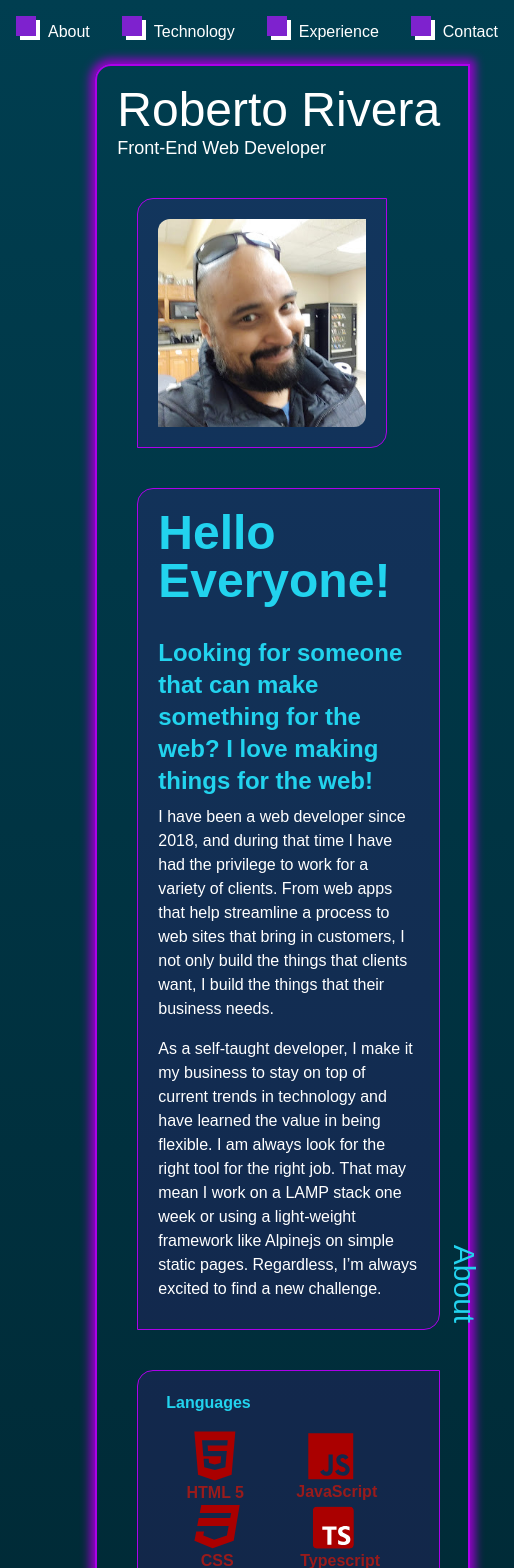
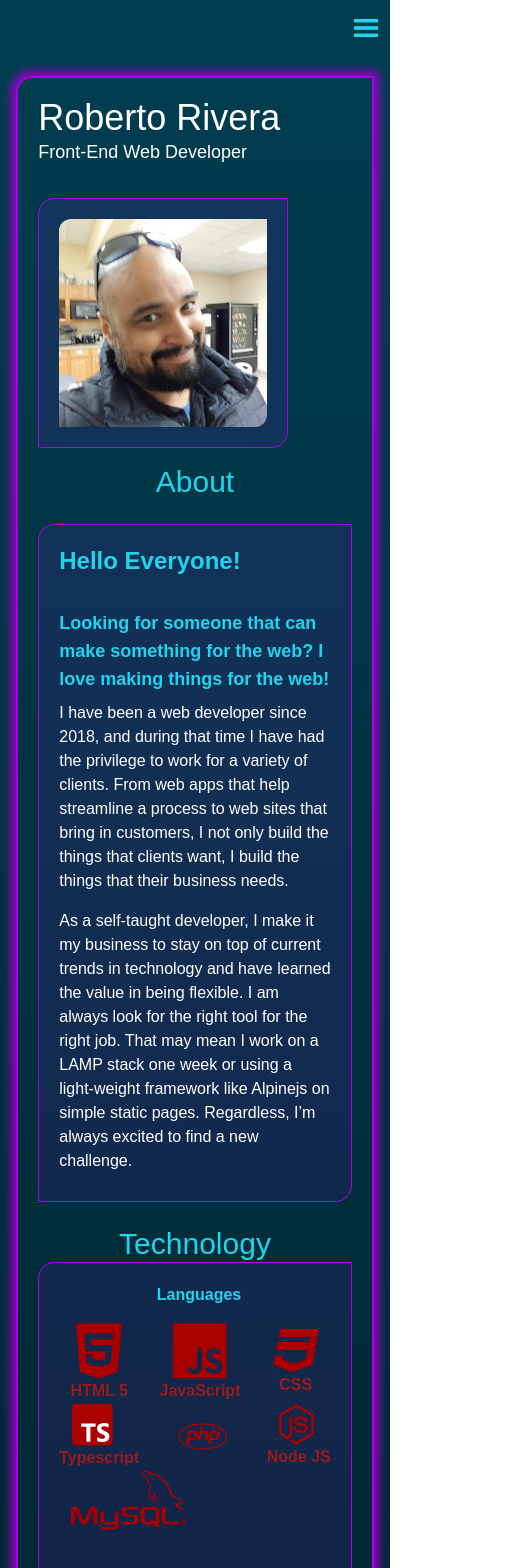
Before and after one commit to digitalvillainy/riveraport, a Next.js app: page / in a window 390 px wide. Shown: the top 1568 px of the page, 514 px wide, since content can reach past the window. Built offline with nearby package versions, Linux system fonts and the light colour scheme.

Commit message:
finished responsiveness

```diff
--- a/app/layout.tsx
+++ b/app/layout.tsx
@@ -21,10 +21,10 @@ export default function RootLayout({
 }) {
   return (
     <html lang="en" className='w-fit'>
-      <body className='p-4 w-fit'>
+      <body className='w-fit'>
         <NavMenu />
-        <div className='flex flex-row w-11/12 mx-auto h-fit'>
-          <div className="flex flex-col justify-end mb-16">
+        <div className='flex flex-col lg:flex-row lg:w-11/12 lg:mx-auto w-11/12 mx-auto h-fit'>
+          <div className="lg:flex flex-col justify-end mb-16 mr-4 hidden">
             <Link href={'https://www.redbannermedia.com'} target='_blank'>
               <Image className='mb-3' src={RbmLogo} alt='Logo for Red Banner Media' width={43} height={43} />
             </Link>
@@ -37,9 +37,9 @@ export default function RootLayout({
           </div>
 
           <div className='w-full grow'>
-            <main className='border-2 border-[#AD00EA] rounded-tl-2xl rounded-br-2xl my-5 ml-5 mr-2 p-5 grow'>
+            <main className='border-2 border-[#AD00EA] rounded-tl-2xl rounded-br-2xl my-5 p-5 grow w-full'>
               <div className='mb-4'>
-                <h1 className='text-5xl'>Roberto Rivera</h1>
+                <h1 className='text-4xl'>Roberto Rivera</h1>
                 <span className='text-lg'>Front-End Web Developer</span>
               </div>
               <div className='w-full lg:w-8/12 lg:mx-auto flex flex-col'>
--- a/app/page.tsx
+++ b/app/page.tsx
@@ -25,19 +25,19 @@ import MysqlIcon from '@/public/MysqlIcon.svg';
 import StoryBookIcon from '@/public/StorybookIcon.svg';
 import FigmaIcon from '@/public/FigmaIcon.svg';
 
-// TODO: Continue working on responsiveness
 export default function Home() {
   return (
-    <section className="flex flex-col">
-      <div className="flex flex-col lg:flex-row relative" id="about">
-        <BoxContainer width="w-fit" height="h-fit">
+    <section className="flex flex-col justify-items-center">
+      <div className="flex flex-col lg:flex-row relative w-full" id="about">
+        <BoxContainer width="w-fit my-4" height="h-fit">
           <Image src={ProfilePic} alt="Roberto Rivera" className="rounded-tl-xl rounded-br-xl h-auto w-52" />
         </BoxContainer>
-        <BoxContainer width="w-11/12" height="h-fit">
-          <h1 className="text-5xl text-cyan-400 mb-8 font-extrabold">
+        <h4 className="lg:hidden text-3xl text-cyan-400 text-center">About</h4>
+        <BoxContainer width="w-full mt-6 mt-0 lg:w-11/12 lg:mx-auto" height="h-fit">
+          <h1 className="text-2xl text-cyan-400 mb-8 font-extrabold">
             Hello Everyone!
           </h1>
-          <span className="text-2xl font-bold text-cyan-400">
+          <span className="text-lg font-bold text-cyan-400">
             Looking for someone that can make something for the web? I love making things for the web!
           </span>
           <p className="mt-2 mb-4">
@@ -51,40 +51,41 @@ export default function Home() {
             framework like Alpinejs on simple static pages. Regardless, I’m always excited to find a new challenge.
           </p>
         </BoxContainer>
-        <h4 className="text-3xl text-cyan-400 rotate-90 absolute bottom-12 -right-14">About</h4>
+        <h4 className="hidden lg:block text-3xl text-cyan-400 rotate-90 absolute bottom-12 -right-14">About</h4>
       </div>
 
-      <div className="flex flex-row justify-start items-start relative" id="technology">
-        <h4 className="text-3xl text-cyan-400 -rotate-90 absolute bottom-20 -left-20">Technology</h4>
+      <div className="flex flex-col justify-start items-start mt-6 lg:mt-0 lg:flex-row lg:relative w-full" id="technology">
+        <h4 className="text-3xl text-cyan-400 -rotate-90 absolute bottom-20 -left-20 hidden lg:block">Technology</h4>
+        <h4 className="text-3xl text-cyan-400 text-center w-full lg:hidden">Technology</h4>
         <BoxContainer width="w-full" height="h-min">
           <div className="flex flex-col">
-            <span className="ml-2 font-extrabold text-cyan-400">Languages</span>
-            <div className="flex flex-row flex-wrap place-items-center my-4">
-              <div className="flex flex-col text-center mx-6">
-                <Image className="mx-3" src={Html5icon} alt="Html Icon" />
+            <span className="ml-2 font-extrabold text-center text-cyan-400">Languages</span>
+            <div className="flex flex-row flex-wrap justify-between place-items-center my-4">
+              <div className="flex flex-col text-center lg:mx-6">
+                <Image className="mx-3 w-14 h-14" src={Html5icon} alt="Html Icon" />
                 <span className="text-red-800 font-extrabold">HTML 5</span>
               </div>
-              <div className="flex flex-col text-center mx-6">
-                <Image className="mx-3" src={JSicon} alt="JavaScript Icon" />
+              <div className="flex flex-col text-center lg:mx-6">
+                <Image className="mx-3 w-14 h-14" src={JSicon} alt="JavaScript Icon" />
                 <span className="text-red-800 font-extrabold">JavaScript</span>
               </div>
-              <div className="flex flex-col text-center mx-6">
+              <div className="flex flex-col text-center lg:mx-6">
                 <Image className="mx-3" src={CssIcon} alt="CSS3 Icon" />
                 <span className="text-red-800 font-extrabold">CSS</span>
               </div>
-              <div className="flex flex-col text-center mx-6">
+              <div className="flex flex-col text-center lg:mx-6">
                 <Image className="mx-3" src={TsIcon} alt="Typescript Icon" />
                 <span className="text-red-800 font-extrabold">Typescript</span>
               </div>
-              <div className="flex flex-col text-center mx-6">
+              <div className="flex flex-col text-center lg:mx-6">
                 <Image className="mx-3" src={PhpIcon} alt="PHP Icon" />
               </div>
-              <div className="flex flex-col text-center mx-6">
+              <div className="flex flex-col text-center lg:mx-6">
                 <Image className="mx-3" src={NodeIcon} alt="Node Icon" />
                 <span className="text-red-800 font-extrabold">Node JS</span>
               </div>
 
-              <div className="flex flex-col text-center mx-6">
+              <div className="flex flex-col text-center lg:mx-6">
                 <Image className="mx-3" src={MysqlIcon} alt="MySql Icon" />
               </div>
             </div>
@@ -92,7 +93,7 @@ export default function Home() {
 
           <div className="flex flex-col justify-center my-8">
             <span className="ml-2 font-extrabold text-cyan-400">Libraries & Frameworks</span>
-            <div className="flex flex-row flex-wrap items-end my-4">
+            <div className="flex flex-row justify-between flex-wrap items-end my-4">
               <div className="flex flex-col text-center">
                 <Image className="mx-3" src={ReactIcon} alt="React Icon" />
                 <span className="text-red-800 font-extrabold">React</span>
@@ -130,8 +131,8 @@ export default function Home() {
           </div>
 
           <div className="flex flex-col justify-center my-8">
-            <span className="ml-2 font-extrabold text-cyan-400">Software & Tools</span>
-            <div className="flex flex-row flex-wrap items-end my-4">
+            <span className="ml-2 text-center font-extrabold text-cyan-400">Software & Tools</span>
+            <div className="flex flex-row justify-center flex-wrap items-end my-4">
               <div className="flex flex-col text-center mx-6">
                 <Image className="mx-3 w-16 h-16" src={GitHubIcon} alt="GitHub Icon" />
                 <span className="text-red-800 font-extrabold">GitHub</span>
@@ -166,9 +167,10 @@ export default function Home() {
         </BoxContainer>
       </div>
 
-      <div className="flex flex-col w-full" id="experience">
-        <div className="flex flex-row relative">
-          <BoxContainer width="w-6/12" height="grow">
+      <div className="flex flex-col w-full mt-8" id="experience">
+        <div className="flex flex-col lg:flex-row w-full lg:relative">
+          <h4 className="text-3xl text-cyan-400 text-center lg:hidden">Experience</h4>
+          <BoxContainer width="w-full mt-4 lg:w-6/12" height="grow">
             <span className="font-extrabold text-cyan-400">
               Productive Edge, Chicago Illinois (Remote) — Front-End Web Developer III
             </span>
@@ -183,7 +185,7 @@ export default function Home() {
               Answered questions from junior developers and collaborated on solutions. Reviewed, tested and debugged code from other developers.
             </p>
           </BoxContainer>
-          <BoxContainer width="w-6/12" height="h-min">
+          <BoxContainer width="w-full lg:w-6/12 my-4" height="h-min">
             <span className="font-extrabold text-cyan-400">
               Red Banner Media, LLC, Oneonta, NY — Full Stack Web Developer, CEO
             </span>
@@ -197,7 +199,7 @@ export default function Home() {
             <p className="my-2">Removed superfluous aspects of the Front-End  codebase to match needs of project and Vue best practices.</p>
           </BoxContainer>
 
-          <h4 className="text-3xl text-cyan-400 rotate-90 absolute bottom-24 -right-24">Experience</h4>
+          <h4 className="text-3xl text-cyan-400 rotate-90 absolute bottom-24 -right-24 hidden lg:block">Experience</h4>
         </div>
 
         <div className="flex flex-row w-full">
@@ -212,7 +214,7 @@ export default function Home() {
             </p>
             <p className="my-2">
               Work with writers and instructional designers to understand content and offer design, layout, and
-              user-interaction/functionality suggestions as needed.
+              user-interaction/ functionality suggestions as needed.
             </p>
             <p className="my-2">
               Consult with client and internal team on best use of client infrastructure. (Existing web servers, SharePoint, External platforms)
--- a/components/BoxContainer.tsx
+++ b/components/BoxContainer.tsx
@@ -7,7 +7,7 @@ interface Contents {
 
 export default function BoxContainer({ children, width, height }: Contents) {
   return (
-    <section className={`border border-[#AD00EA] rounded-tl-2xl rounded-br-2xl my-5 ml-5 mr-2 p-5 ${width} ${height} bg-[#AD00EA] bg-opacity-10`} >
+    <section className={`border border-[#AD00EA] rounded-tl-2xl rounded-br-2xl lg:my-5 lg:ml-5 lg:mr-2 p-5 ${width} ${height} bg-[#AD00EA] bg-opacity-10`} >
       {children}
     </section>
   );
--- a/components/NavMenu/NavMenu.tsx
+++ b/components/NavMenu/NavMenu.tsx
@@ -1,9 +1,19 @@
+"use client";
 import Link from "next/link";
+import { useState } from "react";
+import Image from "next/image";
+import GitHubIcon from '@/public/GitHub.svg'
+import BitBucketIcon from '@/public/BitBucket.svg'
+import RbmLogo from '@/public/RbmLogo.svg'
 
 export default function NavMenu() {
+  const [toggle, setToggle] = useState<boolean>(false);
+
+
   return (
-    <div className="flex flex-row justify-end w-full">
-      <ul className="flex flex-row justify-between place-items-center w-fit">
+    <nav>
+      <div className="hidden lg:flex flex-row justify-end w-full">
+        <ul className="flex flex-col lg:flex-row justify-between place-items-center w-fit lg:mr-10 2xl:mr-28 lg:mt-8">
           <li className="flex flex-row mx-8 place-items-center">
             <Link href="#about">
               <div className="relative mr-8 mb-1 cursor-pointer">
@@ -42,5 +52,67 @@ export default function NavMenu() {
           </li>
         </ul>
       </div>
+      <div
+        className="flex flex-row lg:hidden justify-end my-4 mx-3"
+        onClick={() => setToggle(!toggle)}
+      >
+        {
+          !toggle ?
+            <svg
+              className="w-6 h-6 stroke-cyan-400 fill-cyan-400"
+              xmlns="http://www.w3.org/2000/svg"
+              viewBox="0 0 20 20"
+            >
+              <path d="M0 3h20v2H0V3zm0 6h20v2H0V9zm0 6h20v2H0v-2z" />
+            </svg>
+            :
+            <svg
+              className="w-6 h-6 stroke-cyan-400 fill-cyan-400"
+              xmlns="http://www.w3.org/2000/svg"
+              viewBox="0 0 20 20">
+              <path d="M10 8.586L2.929 1.515 1.515 2.929 8.586 10l-7.071 7.071 1.414 1.414L10
+                11.414l7.071 7.071 1.414-1.414L11.414 10l7.071-7.071-1.414-1.414L10 8.586z" />
+            </svg>
+        }
+      </div>
+      {
+        toggle &&
+        <div className="relative">
+          <ul className="flex flex-col justify-end w-full p-3 z-30 absolute bg-cyan-800 bg-opacity-90 shadow-black">
+            <li className="flex flex-row w-full justify-end py-3">
+              <Link href="#about">
+                About
+              </Link>
+            </li>
+            <li className="flex flex-row w-full justify-end py-3">
+              <Link href="#technology">
+                Technology
+              </Link>
+            </li>
+            <li className="flex flex-row w-full justify-end py-3">
+              <Link href="#experience">
+                Experience
+              </Link>
+            </li>
+            <li className="flex flex-row w-full justify-end py-3">
+              <Link href="#contact">
+                Contact
+              </Link>
+            </li>
+            <li className="flex flex-row w-full justify-end place-items-center">
+              <Link href={'https://www.redbannermedia.com'} target='_blank'>
+                <Image className="mx-3" src={RbmLogo} alt='Logo for Red Banner Media' width={20} height={20} />
+              </Link>
+              <Link href={'https://www.bitbucket.com'} target='_blank'>
+                <Image className="mx-3" src={BitBucketIcon} alt='BitBucket Icon' width={23} height={23} />
+              </Link>
+              <Link href={'https://www.github.com/digitalvillainy'} target='_blank'>
+                <Image className="mx-3" src={GitHubIcon} alt='GitHub Icon' width={23} height={23} />
+              </Link>
+            </li>
+          </ul>
+        </div>
+      }
+    </nav>
   );
 }
```
Lines whose indentation alone changed are shown as unchanged.
